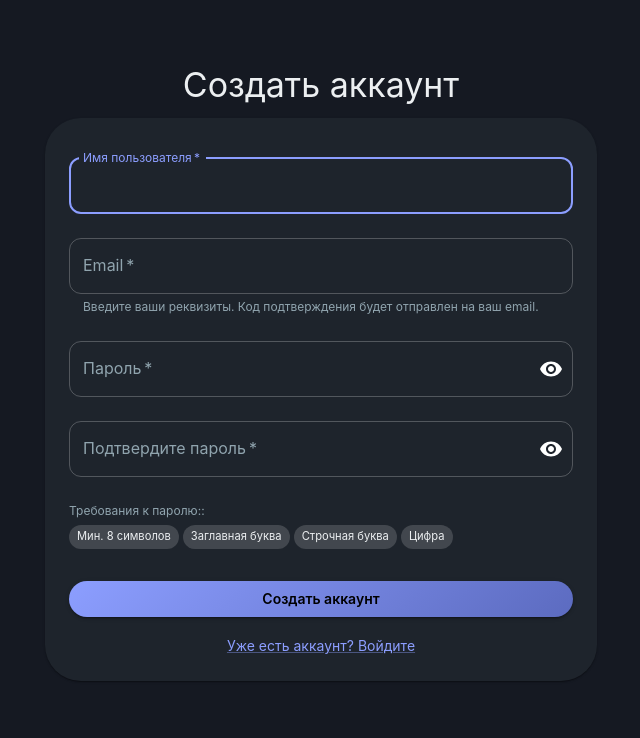
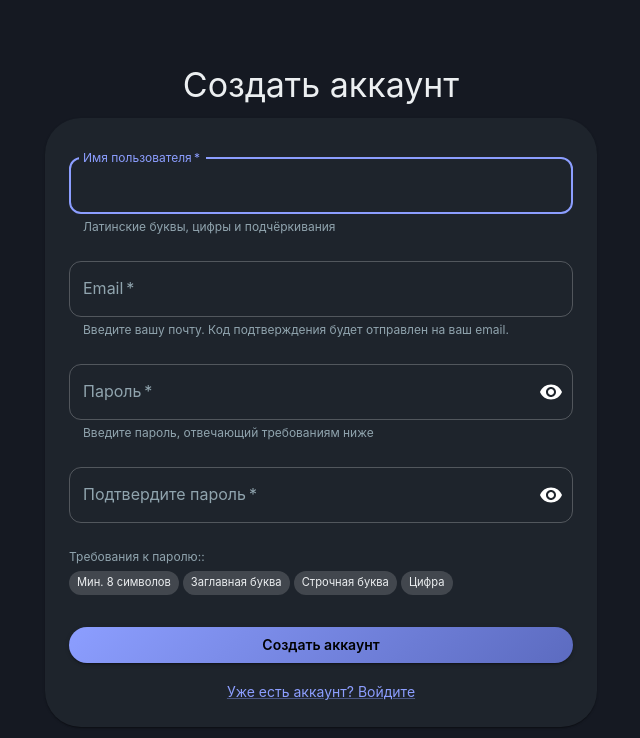
Before and after one commit to ITDiver77/front-user, a React (Vite) app: page /register in a window 1280 px wide. Shown: the top 738 px of the page, without its empty margins (319-959 px from the left). Built offline with nearby package versions, Linux system fonts and the light colour scheme; no server answers.

Commit message:
fix: update registration field helper texts

```diff
--- a/src/i18n/translations/en.ts
+++ b/src/i18n/translations/en.ts
@@ -71,7 +71,9 @@ export const en = {
 		emailPassword: "Email + Password",
 		referrerId: "Referrer ID",
 		enterCredentials:
-			"Enter your credentials. A verification code will be sent to your email.",
+			"Enter your email. A verification code will be sent to your email.",
+		usernameHint: "Latin letters, numbers and underscores",
+		passwordHint: "Enter a password that meets the requirements below",
 		passwordRequirements: "Password requirements:",
 		min8Chars: "Min 8 characters",
 		uppercase: "Uppercase",
--- a/src/i18n/translations/ru.ts
+++ b/src/i18n/translations/ru.ts
@@ -71,7 +71,9 @@ export const ru = {
 		emailPassword: "Email + Пароль",
 		referrerId: "ID реферера",
 		enterCredentials:
-			"Введите ваши реквизиты. Код подтверждения будет отправлен на ваш email.",
+			"Введите вашу почту. Код подтверждения будет отправлен на ваш email.",
+		usernameHint: "Латинские буквы, цифры и подчёркивания",
+		passwordHint: "Введите пароль, отвечающий требованиям ниже",
 		passwordRequirements: "Требования к паролю:",
 		min8Chars: "Мин. 8 символов",
 		uppercase: "Заглавная буква",
--- a/src/pages/Register.tsx
+++ b/src/pages/Register.tsx
@@ -734,7 +734,7 @@ const Register = () => {
 									!/^[a-zA-Z0-9_]+$/.test(usernameValue)) ||
 								!!usernameExistsError
 							}
-							helperText={usernameExistsError || getUsernameHelperText()}
+							helperText={usernameExistsError || getUsernameHelperText() || t("auth.usernameHint")}
 						/>
 
 						<TextField
@@ -766,7 +766,7 @@ const Register = () => {
 							autoComplete="new-password"
 							{...passwordForm.register("password")}
 							error={!!passwordForm.formState.errors.password}
-							helperText={passwordForm.formState.errors.password?.message}
+							helperText={passwordForm.formState.errors.password?.message || t("auth.passwordHint")}
 							InputProps={{
 								endAdornment: (
 									<InputAdornment position="end">
```
